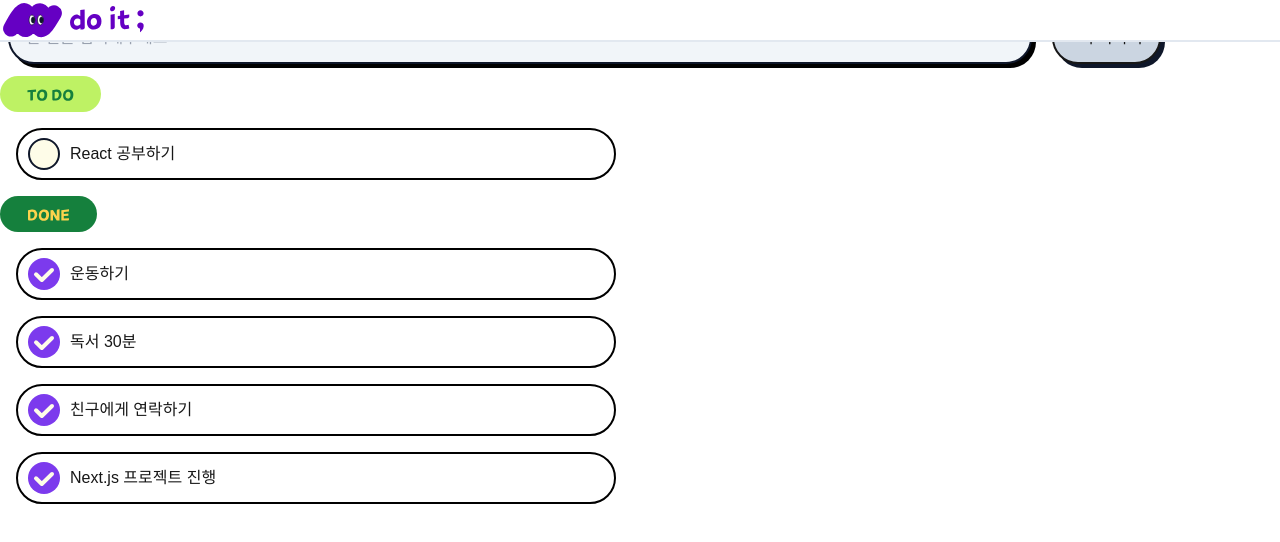
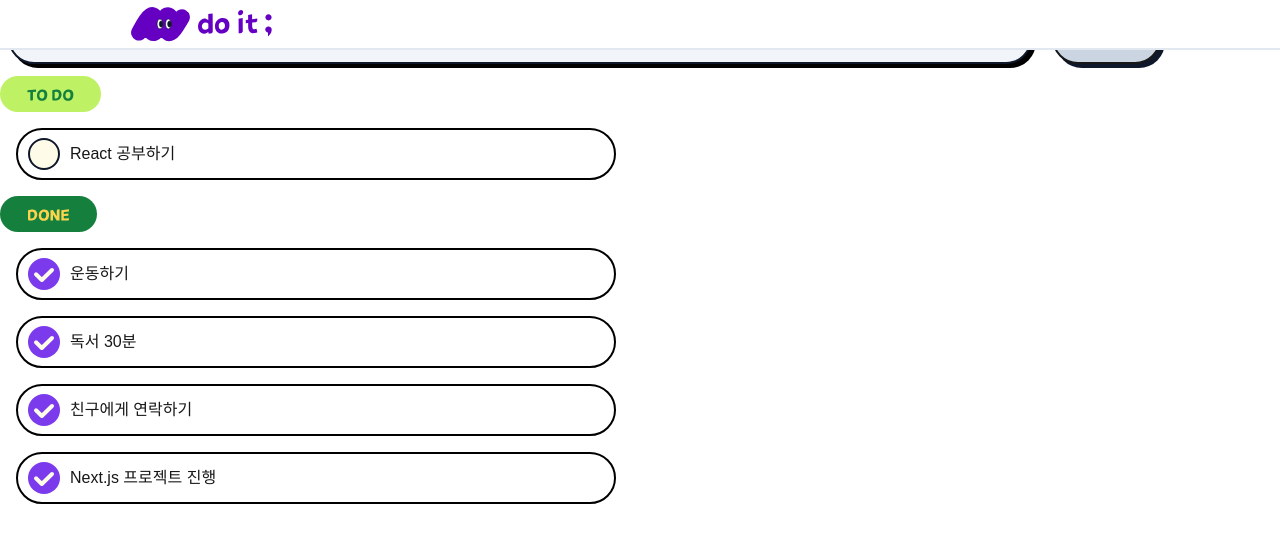
Before and after one commit to suhyeon0111/bootcampTest, a Next.js app in the folder my-app/: page / in a window 1280 px wide. Shown: the top 542 px of the page. Built offline with nearby package versions, Linux system fonts and the light colour scheme.

Commit message:
fix: header doit 이미지 위치 변경

```diff
--- a/my-app/src/components/Header.tsx
+++ b/my-app/src/components/Header.tsx
@@ -1,8 +1,10 @@
 export default function Header() {
     return (
         <header className="absolute lg:w-full bg-white outline-2 outline-slate-200">
-            <img src="img/Size=Large.svg" alt="logo" className="hidden md:block" />
-            <img src="img/Size=Small.svg" alt="mobile_logo" className="block sm:hidden" />
+            <div className="max-w-5xl mx-auto py-1 flex items-center">
+                <img src="img/Size=Large.svg" alt="logo" className="hidden md:block " />
+                <img src="img/Size=Small.svg" alt="mobile_logo" className="block sm:hidden" />
+            </div>
         </header>
     )
 }
```
